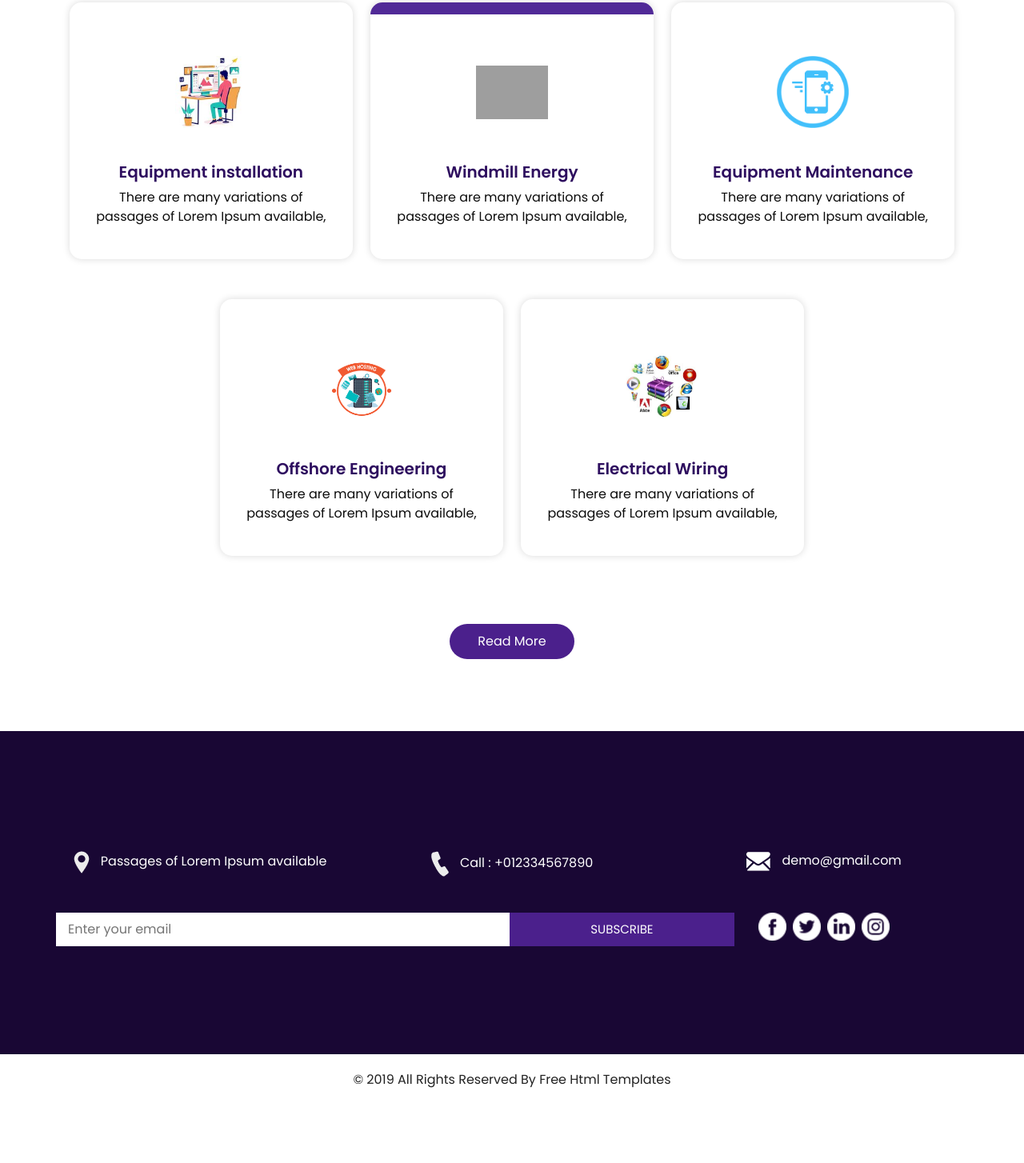
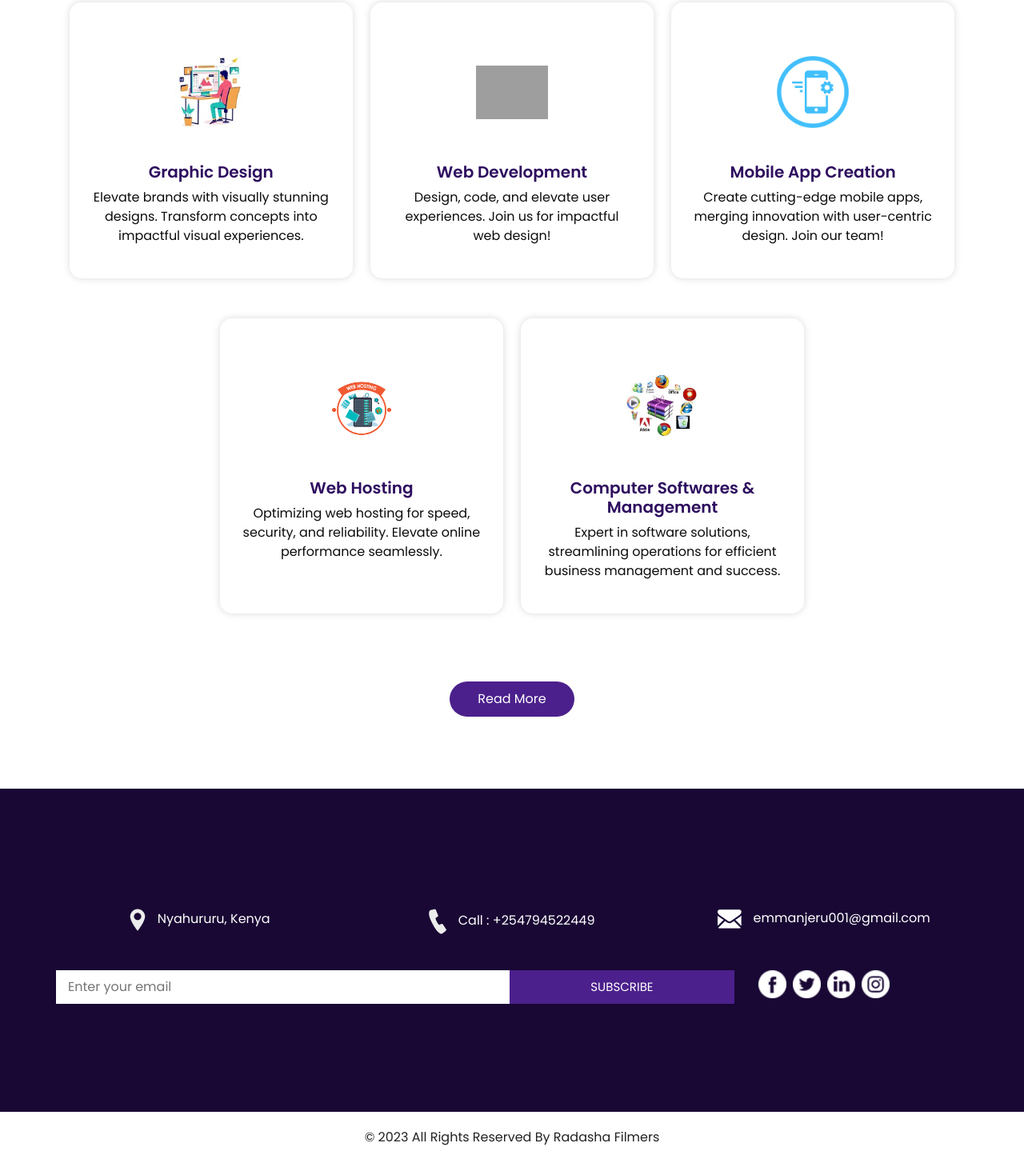
Before and after one commit to mutuginje/mutuginje.github.io, a plain HTML site: page service.html in a window 1280 px wide. Shown: the part 266-1720 px from the top of the page at 80% size. Before the commit the page ends 1648 px from the top, so only its background shows below. Drawn offline with nearby package versions, Linux system fonts and the light colour scheme; grey boxes are pictures that could not be loaded.

Commit message:
UPDATE 2.3

```diff
--- a/service.html
+++ b/service.html
@@ -12,7 +12,7 @@
   <meta name="description" content="" />
   <meta name="author" content="" />
 
-  <title>Electrochip</title>
+  <title>RADASHA FILMERS</title>
 
   <!-- slider stylesheet -->
   <link rel="stylesheet" type="text/css" href="https://cdnjs.cloudflare.com/ajax/libs/OwlCarousel2/2.1.3/assets/owl.carousel.min.css" />
@@ -38,7 +38,7 @@
           <a class="navbar-brand" href="index.html">
             <img src="images/logo.png" alt="">
             <span>
-              Electrochip
+              RADASHA FILMERS
             </span>
           </a>
           <button class="navbar-toggler" type="button" data-toggle="collapse" data-target="#navbarSupportedContent" aria-controls="navbarSupportedContent" aria-expanded="false" aria-label="Toggle navigation">
@@ -95,23 +95,23 @@
           </div>
           <div class="detail-box">
             <h5>
-              Equipment installation
+              Graphic Design
             </h5>
             <p>
-              There are many variations of passages of Lorem Ipsum available,
+              Elevate brands with visually stunning designs. Transform concepts into impactful visual experiences.
             </p>
           </div>
         </div>
-        <div class="box active">
+        <div class="box">
           <div class="img-box">
             <img src="images/s2.png" class="img1" alt="">
           </div>
           <div class="detail-box">
             <h5>
-              Windmill Energy
+              Web Development
             </h5>
             <p>
-              There are many variations of passages of Lorem Ipsum available,
+              Design, code, and elevate user experiences. Join us for impactful web design!
             </p>
           </div>
         </div>
@@ -121,10 +121,10 @@
           </div>
           <div class="detail-box">
             <h5>
-              Equipment Maintenance
+              Mobile App Creation
             </h5>
             <p>
-              There are many variations of passages of Lorem Ipsum available,
+              Create cutting-edge mobile apps, merging innovation with user-centric design. Join our team!
             </p>
           </div>
         </div>
@@ -134,10 +134,10 @@
           </div>
           <div class="detail-box">
             <h5>
-              Offshore Engineering
+              Web Hosting
             </h5>
             <p>
-              There are many variations of passages of Lorem Ipsum available,
+              Optimizing web hosting for speed, security, and reliability. Elevate online performance seamlessly.
             </p>
           </div>
         </div>
@@ -147,10 +147,10 @@
           </div>
           <div class="detail-box">
             <h5>
-              Electrical Wiring
+              Computer Softwares & Management
             </h5>
             <p>
-              There are many variations of passages of Lorem Ipsum available,
+              Expert in software solutions, streamlining operations for efficient business management and success.
             </p>
           </div>
         </div>
@@ -175,7 +175,7 @@
             <a href="">
               <img src="images/location-white.png" alt="">
               <span>
-                Passages of Lorem Ipsum available
+                Nyahururu, Kenya
               </span>
             </a>
           </div>
@@ -183,7 +183,7 @@
             <a href="">
               <img src="images/telephone-white.png" alt="">
               <span>
-                Call : +012334567890
+                Call : +254794522449
               </span>
             </a>
           </div>
@@ -191,7 +191,7 @@
             <a href="">
               <img src="images/envelope-white.png" alt="">
               <span>
-                demo@gmail.com
+                emmanjeru001@gmail.com
               </span>
             </a>
           </div>
@@ -245,8 +245,8 @@
       <div class="row">
         <div class="col-lg-7 col-md-9 mx-auto">
           <p>
-            &copy; 2019 All Rights Reserved By
-            <a href="https://html.design/">Free Html Templates</a>
+            &copy; 2023 All Rights Reserved By
+            <a href="https://html.design/">Radasha Filmers</a>
           </p>
         </div>
       </div>
```
Also changed, not shown: about.html (+7 -7 lines), blog.html (+14 -15 lines), contact.html (+6 -6 lines), index.html (+1 -1 lines), login.html (+6 -6 lines).
